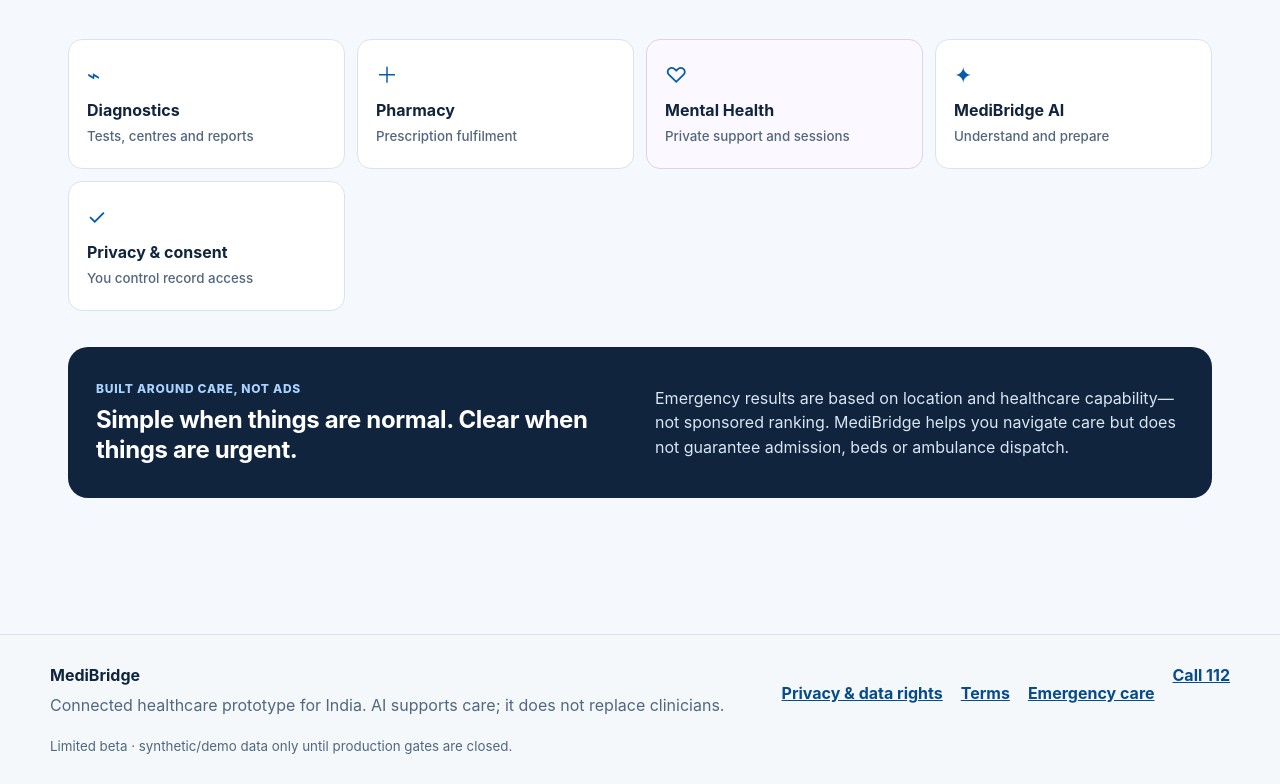
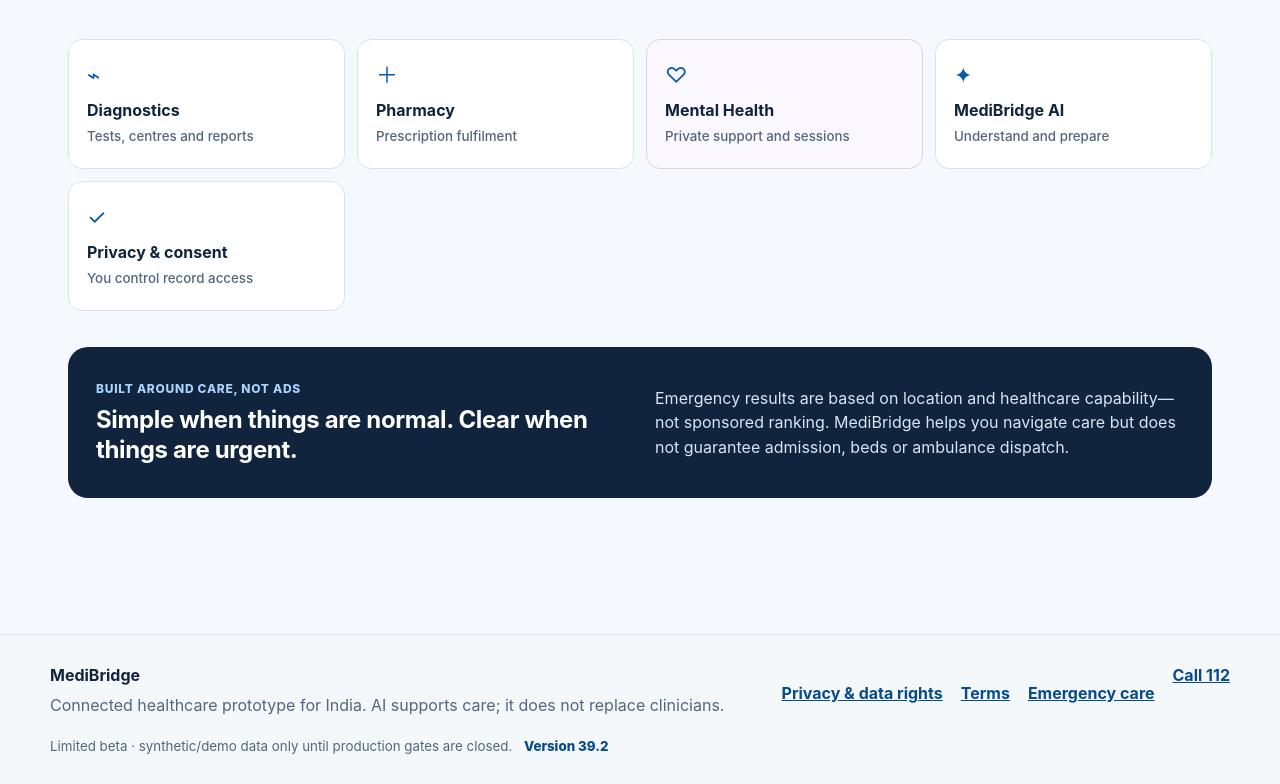
Before and after one commit to Prajjwal0534/medibridge, a website: page index.html in a window 1280 px wide. Shown: the part 775-1559 px from the top of the page. Drawn offline with nearby package versions, Linux system fonts and the light colour scheme.

Commit message:
Add files via upload

```diff
--- a/index.html
+++ b/index.html
@@ -2098,7 +2098,7 @@
 <footer class="site-footer" aria-label="MediBridge information">
   <div><b>MediBridge</b><p>Connected healthcare prototype for India. AI supports care; it does not replace clinicians.</p></div>
   <nav aria-label="Legal and safety"><button type="button" onclick="showPage('privacy')">Privacy & data rights</button><button type="button" onclick="showPage('terms')">Terms</button><button type="button" onclick="showPage('emergency')">Emergency care</button><a href="tel:112">Call 112</a></nav>
-  <small>Limited beta · synthetic/demo data only until production gates are closed.</small>
+  <small>Limited beta · synthetic/demo data only until production gates are closed. <span class="site-build-version" aria-label="MediBridge version 39.2">Version 39.2</span></small>
 </footer>
 <div id="toast" class="toast hidden"></div>
 
--- a/style-v39-2.css
+++ b/style-v39-2.css
@@ -3278,6 +3278,7 @@
 .status-tone-success{background:var(--mb-success-soft);color:#17613a}
 .status-tone-warning{background:var(--mb-warning-soft);color:#6f5000}
 .status-tone-neutral{background:#eef2f6;color:#46576a}
+.site-build-version{display:inline-block;margin-left:8px;color:var(--mb-primary-strong);font-weight:800;white-space:nowrap}
 
 .appointment-group{margin:18px 0 28px}
 .appointment-group-title{margin:0 0 12px;font-size:20px}
```
